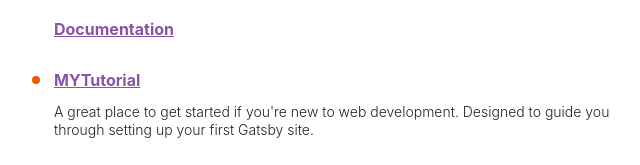
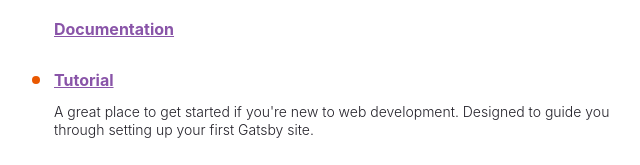
Before and after one commit to ecloudchain/Gatsby, a Gatsby site: page / in a window 1280 px wide. Shown: the part 337-502 px from the top of the page, 50-690 px from the left. Built offline with nearby package versions, Linux system fonts and the light colour scheme; Gatsby itself is replaced by a stand-in of ours.

Commit message:
Update index.js

```diff
--- a/src/pages/index.js
+++ b/src/pages/index.js
@@ -81,7 +81,7 @@
 // data
 const links = [
   {
-    text: "MYTutorial",
+    text: "Tutorial",
     url: "https://www.gatsbyjs.com/docs/tutorial/",
     description:
       "A great place to get started if you're new to web development. Designed to guide you through setting up your first Gatsby site.",
```
